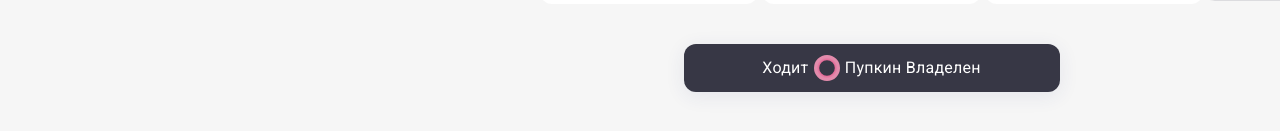
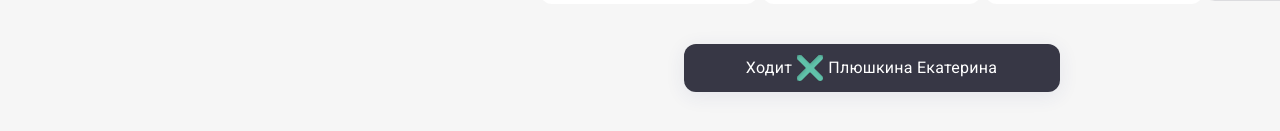
Before and after one commit to Teplovozovich/esoft-school, a React (Create React App) app: page /GameTab in a window 1280 px wide. Shown: the part 931-1062 px from the top of the page. Built offline with nearby package versions, Linux system fonts and the light colour scheme.

Commit message:
fix: fix the game-step output

```diff
--- a/src/components/GameTab/Game/Game.jsx
+++ b/src/components/GameTab/Game/Game.jsx
@@ -9,7 +9,6 @@ const Game = (props) => {
     const [turn, setTurn] = useState('X');
     const [board, setBoard] = useState(Array(9).fill(''));
     const [winner, setWinner] = useState(null);
-    const [showModal, setShowModal] = useState(false);
     const [playerX, setPlayerX] = useState({
         name: 'Плюшкина',
         surname: 'Екатерина'
@@ -38,6 +37,8 @@ const Game = (props) => {
         newBoard[index] = turn;
         setBoard(newBoard);
         setTurn(turn === 'X' ? 'O' : 'X');
+
+
     }
 
     function checkWinner() {
@@ -57,18 +58,15 @@ const Game = (props) => {
 
             if (board[a] && board[a] === board[b] && board[a] === board[c]) {
                 setWinner(board[a]);
-                setShowModal(true);
                 return;
             }
         }
 
         if (!board.includes('')) {
             setWinner('Ничья');
-            setShowModal(true);
             return;
         }
     }
-
 
     function handleResetBoard() {
         setTurn(winner === 'X' ? 'O' : 'X'); // Start with the opposite player if there is a winner
@@ -89,40 +87,37 @@ const Game = (props) => {
     let modalWindow = null;
     let gameStep = null;
 
-
-    if (winner) {
+    if (winner !== null) {
         let textPageTitle = '';
         if (winner === 'X') {
+            textPageTitle = `${playerX.name} ${playerX.surname} Победила!`;
+        } else if (winner === 'O') {
             textPageTitle = `${playerO.name} ${playerO.surname} Победил!`;
-        } else if (winner === 'O') {
-            textPageTitle = `${playerX.name} ${playerX.surname} Победила!`;
         } else {
             textPageTitle = `Ничья!`;
         }
-
-        function secondButtonClickHandler() {
-            console.log('aboba');
-        }
-        modalWindow = (
-            <ModalWindow secondButtonClickHandler={secondButtonClickHandler} onClick={handleResetBoard} textPageTitle={textPageTitle} />
-        );
-
         gameStep = (
             <div id="game-step">
                 <p className="currentPlayerInfoLabel">Игра окончена</p>
             </div>
         );
-    } else {
+
+        modalWindow = (
+            <ModalWindow onClick={handleResetBoard} textPageTitle={textPageTitle} />
+        );
+    }
+
+    if (winner === null && board.includes('')) {
         gameStep = (
             <div id="game-step">
                 <p className="currentPlayerInfoLabel">Ходит</p>
                 &nbsp;
                 <img
                     id="imgCurrentPlayer"
-                    src={turn === 'X' ? './assets/svg/zero.svg' : './assets/svg/x.svg'}
+                    src={turn === 'X' ? './assets/svg/x.svg' : './assets/svg/zero.svg'}
                 />
                 &nbsp;
-                <p className="currentPlayerInfoLabel">{turn === 'X' ? `${playerO.name} ${playerO.surname}` : `${playerX.name} ${playerX.surname}`}</p>
+                <p className="currentPlayerInfoLabel">{turn === 'X' ? `${playerX.name} ${playerX.surname}` : `${playerO.name} ${playerO.surname}`}</p>
             </div>
         );
     }
@@ -151,8 +146,8 @@ const Game = (props) => {
                     </div>
                 ))}
             </div>
+            {gameStep}
             {modalWindow}
-            {gameStep}
         </div>
     );
 };
```
